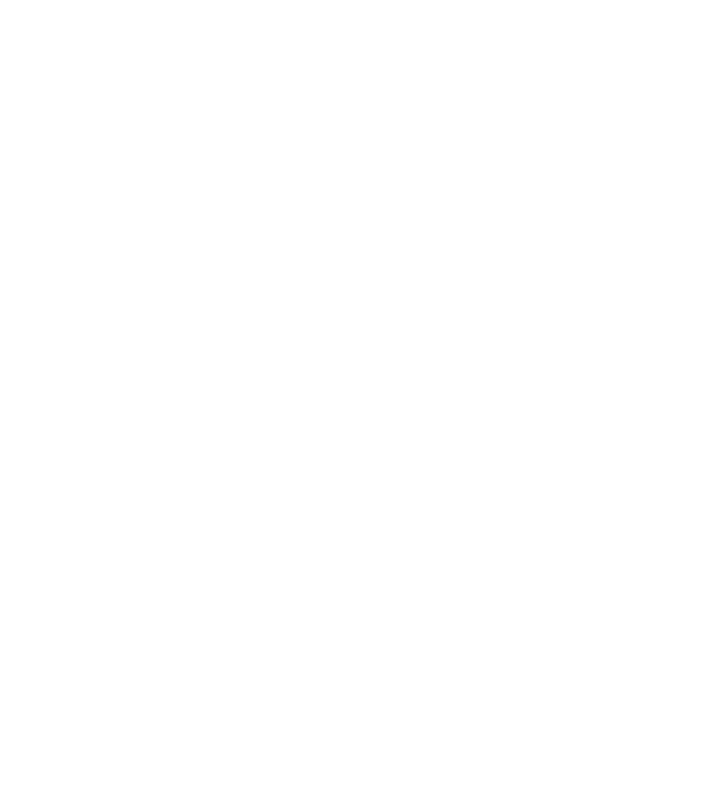
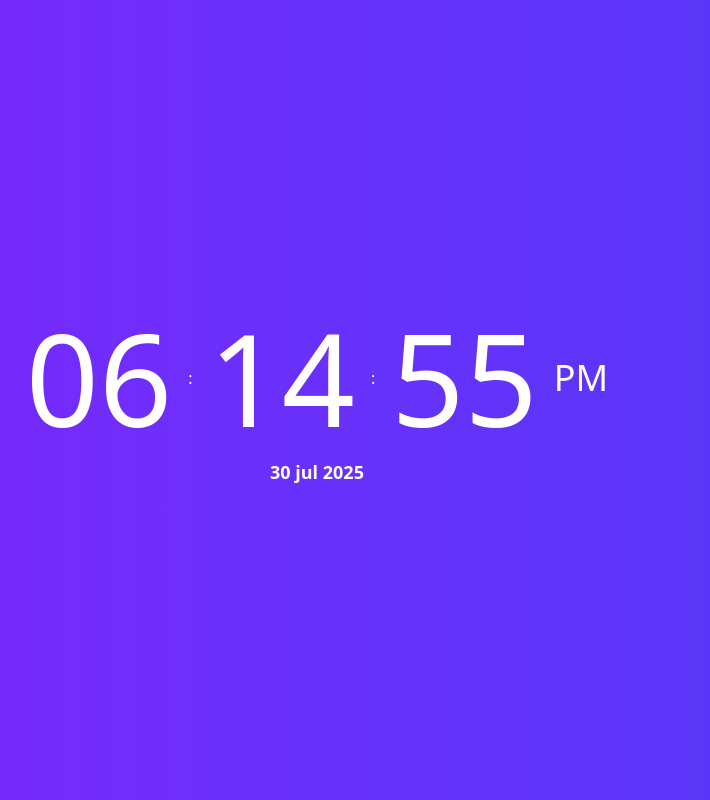
Before and after one commit to jenasuraj/TaskMate, a React (Vite) app: page /secret in a window 1280 px wide. Before the commit this address had no page. Shown: the whole page, without its empty margins (323-1033 px from the left). Built offline with nearby package versions, Linux system fonts and the light colour scheme.

Commit message:
feat: clock feature added

```diff
--- a/src/App.jsx
+++ b/src/App.jsx
@@ -5,13 +5,14 @@
 import { BrowserRouter as Router, Routes, Route } from 'react-router-dom';
 import './index.css'
 import Home from './components/Home';
-
+import Secret from './pages/Secret';
 
 function App() {
   return (
     <Router>
       <Routes>
         <Route path="/" element={<Home />} />
+        <Route path="/secret" element={<Secret />} />
       </Routes>
     </Router>
   );
--- a/src/components/Dashboard.jsx
+++ b/src/components/Dashboard.jsx
@@ -2,8 +2,14 @@
 import { BiTrashAlt } from "react-icons/bi";
 import { RxUpdate } from "react-icons/rx";
 import { BsStopwatch } from "react-icons/bs";
+import { useNavigate } from 'react-router-dom';
+
 
 const Dashboard = ({finalData,setFinalData,setToBeUpdated,setFormData,setDashboard}) => {
+
+     const navigate = useNavigate('')
+
+
     const deleteFunc = (index)=>
     {
       setFinalData(prev =>{
@@ -63,7 +69,8 @@
   <div className='flex flex-row lg:flex-col gap-5 justify-center  items-center'>
     <button onClick={()=>deleteFunc(index)} className='cursor-pointer'><BiTrashAlt color='red' size={25}/></button>
     <button onClick={()=>updateFunc(index)}  className='cursor-pointer'><RxUpdate color='green' size={25}/></button>
-    <button  className='cursor-pointer'><BsStopwatch color='blue' size={25}/></button>
+    <button   onClick={()=>navigate("/secret")}   className='cursor-pointer text-black'><BsStopwatch color='blue' size={25}/> </button>
+
   </div>
 </div>
     )
--- a/src/components/Static.jsx
+++ b/src/components/Static.jsx
@@ -5,6 +5,7 @@
 import { useRef } from 'react';
 import { MdOutlineClear } from "react-icons/md";
 import { useState } from 'react';
+
 
 const Static = ({setDashboard,dashboard,finalData,setFinalData,tempArr,setTempArr}) => {
 
@@ -32,7 +33,7 @@
   return (
     <>
 <header className='text-white flex flex-col text-center items-center gap-5 '>
-   <h1 className='text-4xl flex gap-2 items-center justify-center'>Task Tracker <SiPerplexity/></h1>
+   <h1 className='text-4xl cursor-pointer flex gap-2 items-center justify-center' >Task Tracker <SiPerplexity/></h1>
    <p className='text-sm p-2'>Hey there i am suraj kumar jena and i have made this supremacy all by myself ! No ai tools, no chatGPT !</p>
    {dashboard && (
     <div className='flex justify-center  '>
--- /dev/null
+++ b/src/features/clock/components/ClockDisplay.jsx
@@ -0,0 +1,22 @@
+import React from 'react';
+import { useClock } from '../hooks/UseClock';
+
+const months = ['jan','feb','mar','apr','may','jun','jul','August','sep','oct','nov','dec'];
+
+export const ClockDisplay = () => {
+  const { hour, minutes, seconds, ampm, date } = useClock();
+
+  return (
+    <div className="flex flex-col gap-4 items-center">
+      <div className="flex gap-4 items-center">
+        <p className="text-5xl lg:text-9xl">{hour}</p>:
+        <p className="text-5xl lg:text-9xl">{minutes}</p>:
+        <p className="text-5xl lg:text-9xl">{seconds}</p>
+        <p className="text-4xl">{ampm}</p>
+      </div>
+      <p className="text-lg font-bold">
+        {`${date.getDate()} ${months[date.getMonth()]} ${date.getFullYear()}`}
+      </p>
+    </div>
+  );
+};
--- /dev/null
+++ b/src/features/clock/hooks/UseClock.jsx
@@ -0,0 +1,30 @@
+import { useState, useEffect } from 'react';
+
+export function useClock() {
+  const [timeParts, setTimeParts] = useState({
+    hour: '00',
+    minutes: '00',
+    seconds: '00',
+    ampm: '',
+    date: new Date(),
+  });
+
+  useEffect(() => {
+    const updateTime = () => {
+      const now = new Date();
+      const h24 = now.getHours();
+      const ampm = h24 >= 12 ? 'PM' : 'AM';
+      const hour = String(h24 % 12 || 12).padStart(2, '0');
+      const minutes = String(now.getMinutes()).padStart(2, '0');
+      const seconds = String(now.getSeconds()).padStart(2, '0');
+
+      setTimeParts({ hour, minutes, seconds, ampm, date: now });
+    };
+
+    updateTime();
+    const id = setInterval(updateTime, 1000);
+    return () => clearInterval(id);
+  }, []);
+
+  return timeParts;
+}
--- /dev/null
+++ b/src/pages/Secret.jsx
@@ -0,0 +1,12 @@
+import React from 'react';
+import { ClockDisplay } from '../features/clock/components/ClockDisplay';
+
+const Secret = () => {
+  return (
+    <section className="bg-gradient-to-r from-violet-600 to-indigo-600 min-h-screen w-full text-white flex justify-center items-center">
+      <ClockDisplay />
+    </section>
+  );
+};
+
+export default Secret;
```
Also changed, not shown: .txt.
